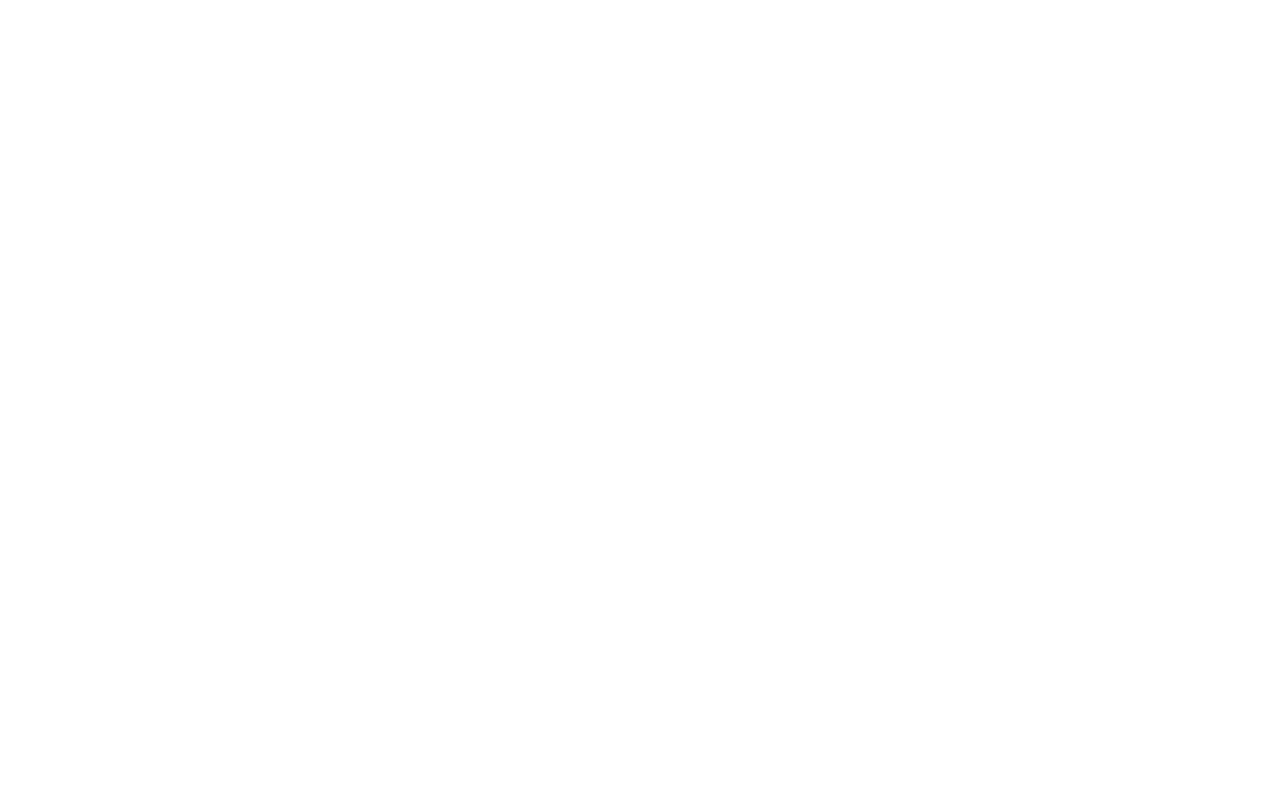
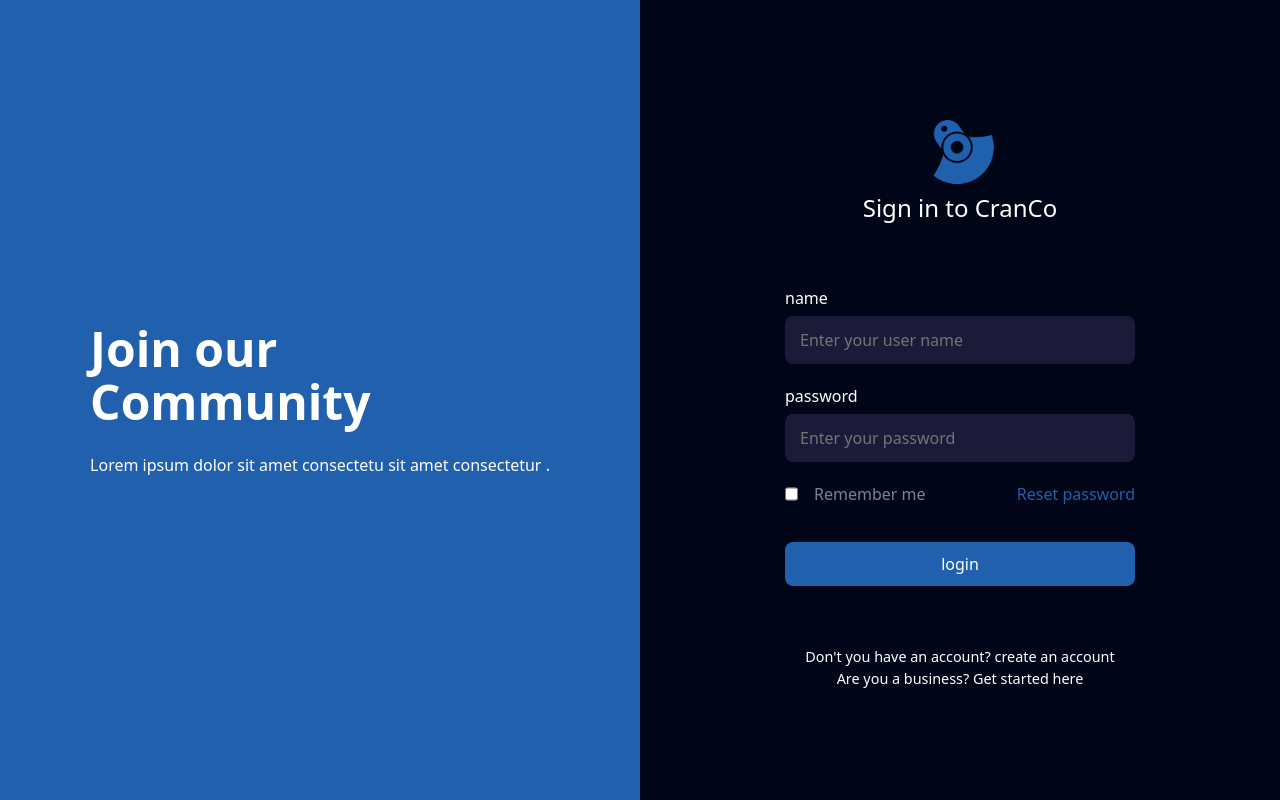
Before and after one commit to mj-pavithra/CranCo, a React (Create React App) app in the folder client/: page /login in a window 1280 px wide. Before the commit this address had no page. Built offline with nearby package versions, Linux system fonts and the light colour scheme.

Commit message:
login page added

```diff
--- a/client/src/App.js
+++ b/client/src/App.js
@@ -1,8 +1,9 @@
 import './App.css';
 
-import { BrowserRouter, Routes, Route } from 'react-router-dom';
+import { BrowserRouter, Routes, Route, Router } from 'react-router-dom';
 import HelloWorld from './components/HelloWorld';
 import HomePage from './pages/HomePage';
+import LoginPage from './pages/LoginPage';
 
 function App() {
   return (
@@ -12,6 +13,7 @@ function App() {
           <Route path='/'>
             <Route index element={<HelloWorld />} />
             <Route path='/homepage' element={<HomePage />} />
+            <Route path='/login' element={<LoginPage />} />
           </Route>
         </Routes>
       </BrowserRouter>
--- a/client/src/components/Btn.jsx
+++ b/client/src/components/Btn.jsx
@@ -1,10 +1,10 @@
 import React from 'react'
-import ButtonCSS from "./css/Btn.module,css";
+import ButtonCSS from "../css/Btn.css";
 
-const Btn = ({ buttonText }) => {
+const Btn = ({ buttonText, width = '', type }) => {
   return (
     <div>
-      <button className={ButtonCSS.btn}>{buttonText}</button>
+      <button type={type} className={`custom-btn ${width}`}>{buttonText}</button>
     </div>
   )
 }
--- /dev/null
+++ b/client/src/components/Checkbox.jsx
@@ -0,0 +1,12 @@
+import '../css/Checkbox.css'
+import React from 'react'
+
+const Checkbox = ({ name, id }) => {
+    return (
+        <>
+            <input className='checkbox' type="checkbox" name={name} id={id} />
+        </>
+    )
+}
+
+export default Checkbox
--- /dev/null
+++ b/client/src/components/LoginInput.jsx
@@ -0,0 +1,13 @@
+import '../css/LoginInput.css'
+import React from 'react'
+
+const LoginInput = ({ name, placeholder, type }) => {
+    return (
+        <>
+            <div className='input-name'>{name}</div>
+            <input className='input-div' type={type} placeholder={placeholder} name={name} />
+        </>
+    )
+}
+
+export default LoginInput
--- a/client/src/css/Btn.module.css
+++ b/client/src/css/Btn.css
@@ -1,11 +1,17 @@
 @import "../index.css";
-.btn {
+
+.custom-btn {
     color: white;
     padding: 10px 20px;
     background-color: var(--primary-blue);
     border: none;
+    border-radius: 8px;
 
     &:hover {
         cursor: pointer;
     }
 }
+
+.fluid {
+    width: 100%;
+}
--- /dev/null
+++ b/client/src/css/Checkbox.css
@@ -0,0 +1,7 @@
+@import '../index.css';
+
+.checkbox {
+    display: block;
+    color: var(--background-blue-light);
+    background-color: red;
+}
--- /dev/null
+++ b/client/src/css/LoginInput.css
@@ -0,0 +1,16 @@
+@import '../index.css';
+
+.input-div {
+    height: 48px;
+    width: 100%;
+    background-color: var(--background-blue-light);
+
+    border: none;
+    border-radius: 8px;
+    padding: 0px 15px 0px 15px;
+}
+
+.input-name {
+    color: white;
+    margin-bottom: 6px;
+}
--- /dev/null
+++ b/client/src/css/LoginPage.css
@@ -0,0 +1,74 @@
+@import '../index.css';
+
+.side-div {
+    --content-width: 350px;
+}
+
+.side-div {
+    height: 100vh;
+    flex-basis: 50%;
+}
+
+.left-side {
+    background-color: var(--primary-blue);
+
+    display: flex;
+    align-items: center;
+    justify-content: center;
+
+    overflow-y: auto;
+}
+
+.right-side {
+    background-color: var(--background-blue);
+
+    display: flex;
+    align-items: center;
+    justify-content: center;
+}
+
+.main-title {
+    font-size: 3rem;
+    font-weight: 800;
+    word-wrap: break-word;
+
+    line-height: 1.1;
+}
+
+.layout-cont-1 {
+    display: flex;
+    flex-direction: column;
+    gap: 20px;
+}
+
+.layout-cont-2 {
+    display: flex;
+    flex-direction: column;
+    gap: 60px;
+}
+
+.layout-cont-3 {
+    display: flex;
+    flex-direction: column;
+    gap: 60px;
+}
+
+.layout-cont-4 {
+    width: var(--content-width);
+}
+
+.login_logo {
+    width: 80px;
+}
+
+.section-1 {
+    display: flex;
+    flex-direction: column;
+    justify-content: center;
+    align-items: center;
+}
+
+.sec1-message {
+    color: white;
+    font-size: 1.5rem;
+}
--- a/client/src/css/Post.css
+++ b/client/src/css/Post.css
@@ -30,6 +30,7 @@
     display: flex;
     justify-content: space-between;
     padding: 0px var(--inside-padding-lr);
+    user-select: none;
 }
 
 .post-padding {
--- a/client/src/fonts.css
+++ b/client/src/fonts.css
@@ -1,12 +1,3 @@
-/* text colours */
-.color-white {
-    color: #fff;
-}
-
-.color-black {
-    color: #000;
-}
-
 /* font-weignts */
 .text-thin {
     font-weight: 100;
--- a/client/src/index.css
+++ b/client/src/index.css
@@ -6,6 +6,9 @@
     --primary-blue: #2060AD;
     --navbar-background: #1B1A38;
     --transparent-white: rgba(255, 255, 255, 0.2);
+    --half-transparent-white: rgba(255, 255, 255, 0.5);
+    --background-blue: #000517;
+    --background-blue-light: #1B1A38;
 
 
     /* measures */
@@ -18,6 +21,23 @@
     --left-partition-flex-basis: 23%;
     --middle-partition-flex-basis: 44%;
     --right-partition-flex-basis: 33%;
+}
+
+/* font-colors */
+.color-white {
+    color: white;
+}
+
+.color-black {
+    color: black;
+}
+
+.color-primary {
+    color: var(--primary-blue);
+}
+
+.color-transparent-white {
+    color: var(--half-transparent-white);
 }
 
 * {
--- /dev/null
+++ b/client/src/pages/LoginPage.jsx
@@ -0,0 +1,60 @@
+import React from 'react'
+import '../css/LoginPage.css'
+import LoginInput from '../components/LoginInput'
+import Checkbox from '../components/Checkbox'
+import Btn from '../components/Btn'
+
+const LoginPage = () => {
+    return (
+        <>
+            <body>
+                <div className='d-flex'>
+                    <div className='side-div left-side color-white'>
+                        <div className='d-flex flex-column initial-message-holder gap-4'>
+                            <div className='main-title'>Join our<br />Community</div>
+                            <div>Lorem ipsum dolor sit amet consectetu sit amet consectetur .</div>
+                        </div>
+                    </div>
+                    <div className='side-div right-side'>
+                        <div className='layout-cont-4'>
+                            <div className='layout-cont-3'>
+                                <div className='section-1'>
+                                    <img className='login_logo' src="/assets/logo.png" alt="" />
+                                    <div className='sec1-message'>Sign in to CranCo</div>
+                                </div>
+                                <div className='layout-cont-2'>
+                                    <form className='layout-cont-1' action="">
+                                        <div>
+                                            <LoginInput name={'name'} placeholder={'Enter your user name'} type={'text'} />
+                                        </div>
+                                        <div>
+                                            <LoginInput name={'password'} placeholder={'Enter your password'} type={'password'} />
+                                        </div>
+                                        <div className='d-flex justify-content-between'>
+                                            <div className='d-flex flex-row gap-3 color-transparent-white'>
+                                                <Checkbox name={'remember_password'} id={'12'} /> <span>Remember me</span>
+                                            </div>
+                                            <div className='color-primary'>
+                                                Reset password
+                                            </div>
+                                        </div>
+                                        <div className='pt-3'>
+                                            <Btn type={'submit'} buttonText={'login'} width='fluid' />
+                                        </div>
+                                    </form>
+
+                                    <div className='color-white txt-09 d-flex flex-column align-items-center'>
+                                        <div>Don't you have an account? create an account</div>
+                                        <div>Are you a business? Get started here</div>
+                                    </div>
+                                </div>
+                            </div>
+                        </div>
+                    </div>
+                </div>
+            </body>
+        </>
+    )
+}
+
+export default LoginPage
```
